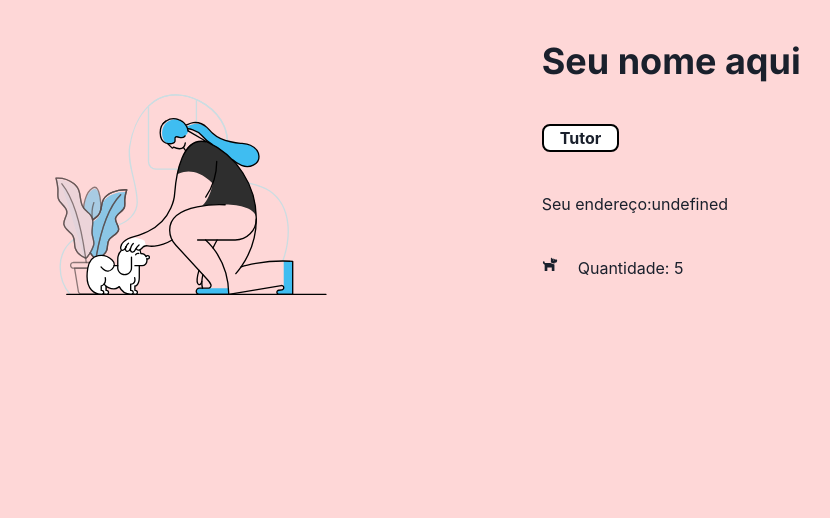
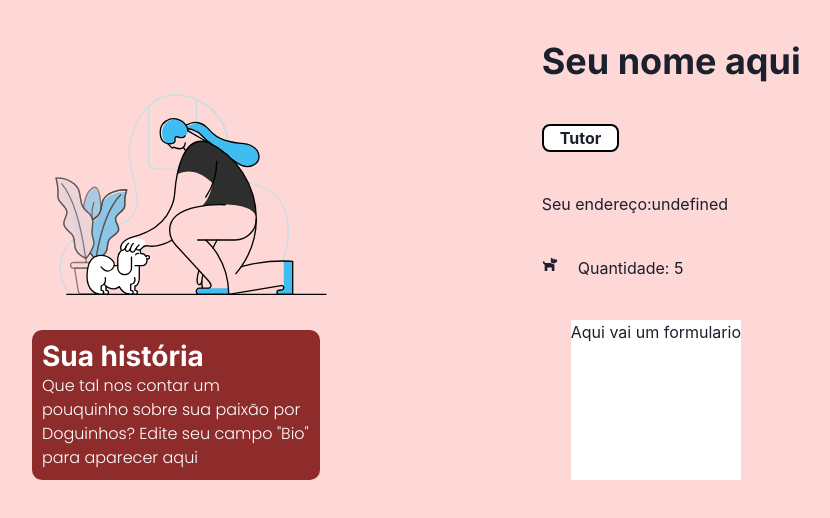
Before and after one commit to fferreiracanedo/my-dogs-health, a React (Create React App) app in the folder mydogshealth/: page /perfil in a window 1280 px wide. Shown: the top 518 px of the page, without its empty margins (219-1049 px from the left). Built offline with nearby package versions, Linux system fonts and the light colour scheme.

Commit message:
feat: componente da bio do user adicionado

```diff
--- /dev/null
+++ b/mydogshealth/src/components/BioProfilePage/index.jsx
@@ -0,0 +1,26 @@
+import { Box, Heading, Text } from '@chakra-ui/react';
+
+const BioProfile = () => {
+  return (
+    <Box
+      padding="10px"
+      w="288px"
+      m="0 auto"
+      bgColor="#8E2C2C"
+      borderRadius="10px"
+      mt="10px"
+      display="flex"
+      flexDirection="column"
+      justifyContent="space-evenly"
+    >
+      <Heading color="white" fontFamily="Inter" fontSize="28px">
+        Sua história
+      </Heading>
+      <Text fontFamily="Poppins" color="white">
+        Que tal nos contar um pouquinho sobre sua paixão por Doguinhos? Edite
+        seu campo "Bio" para aparecer aqui
+      </Text>
+    </Box>
+  );
+};
+export default BioProfile;
--- a/mydogshealth/src/components/HeaderDashBoard/index.jsx
+++ b/mydogshealth/src/components/HeaderDashBoard/index.jsx
@@ -21,7 +21,7 @@ import { useHistory } from 'react-router-dom';
 const HeaderDashBoard = () => {
   const history = useHistory();
   const date = new Date();
-  console.log(date.toLocaleDateString());
+
   return (
     <Box
       boxShadow="-webkit-box-shadow: -1px 6px 9px -3px rgba(0,0,0,0.75);
--- a/mydogshealth/src/pages/Perfil/index.jsx
+++ b/mydogshealth/src/pages/Perfil/index.jsx
@@ -1,10 +1,17 @@
-import { Box } from '@chakra-ui/react';
+import { Box, Flex, Text } from '@chakra-ui/react';
+import BioProfile from '../../components/BioProfilePage';
 import HeaderProfile from '../../components/HeaderProfile';
 
 const Perfil = () => {
   return (
     <Box w="100%" height="100vh">
       <HeaderProfile></HeaderProfile>
+      <Flex w="75%">
+        <BioProfile />
+        <Box bgColor="#fff">
+          <Text>Aqui vai um formulario</Text>
+        </Box>
+      </Flex>
     </Box>
   );
 };
```
